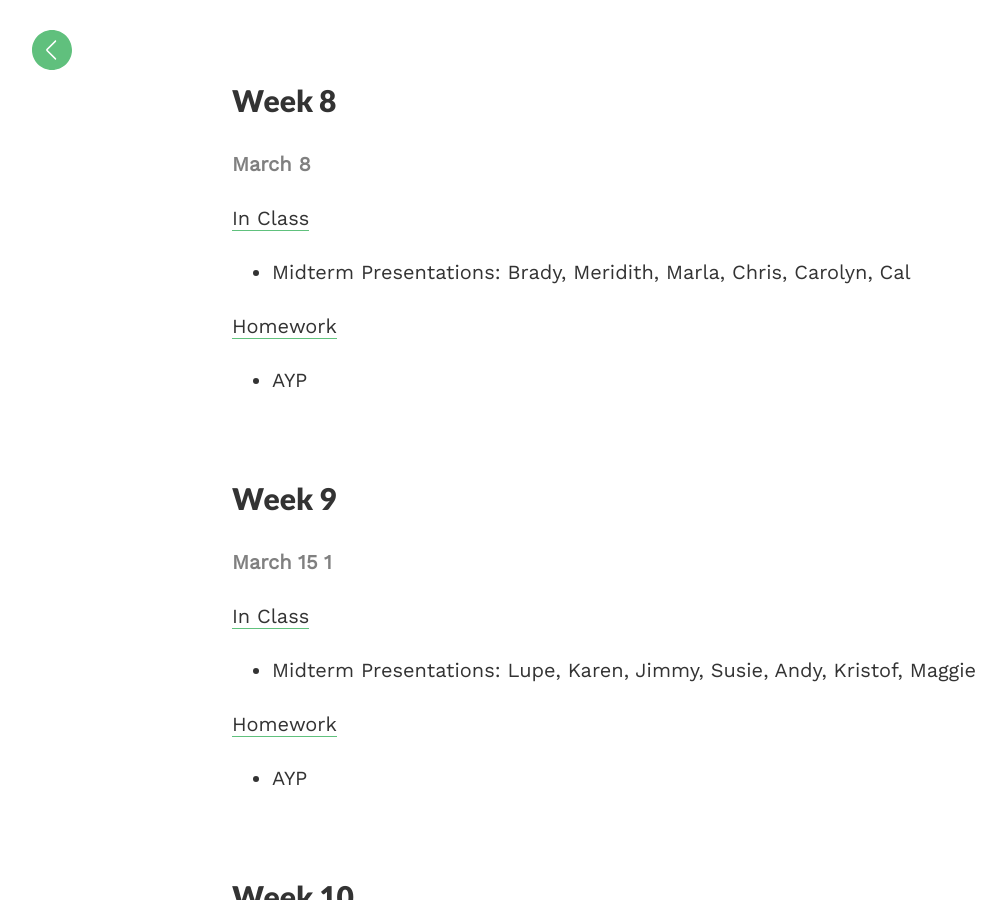
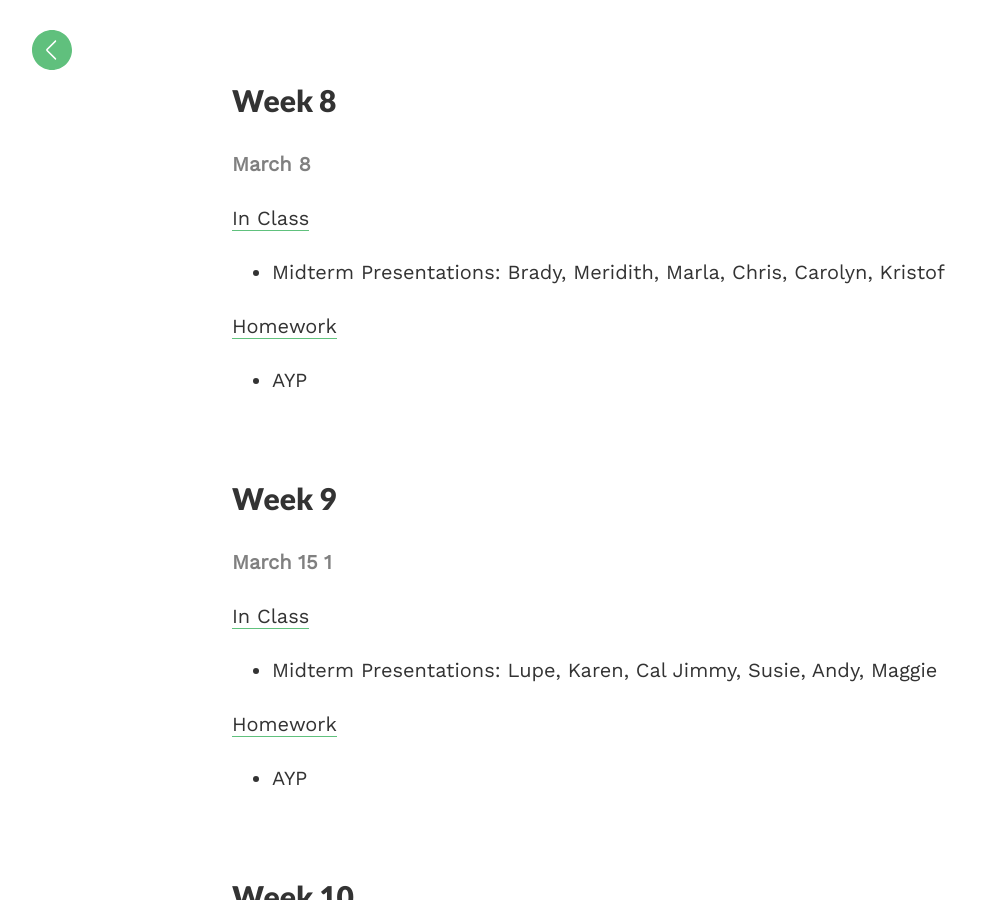
Before and after one commit to coloringchaos/capstone-s17, a Jekyll site: the page built from _posts/2017-01-16-schedule.md, in a window 1280 px wide and 900 px high, scrolled down 4363 px. Shown: the whole window, without its empty margins (8-1014 px from the left). Built offline with Jekyll 4.4.1, drawn with Linux system fonts in a browser that asks for light colours; part of the change alters nothing that is shown.

```diff
--- a/_posts/2017-01-16-schedule.md
+++ b/_posts/2017-01-16-schedule.md
@@ -165,7 +165,7 @@ You must have an approved Capstone project to continue the semester.*
 
 <span class="underlined">In Class</span>
 
-+ Midterm Presentations: Brady, Meridith, Marla, Chris, Carolyn, Cal
++ Midterm Presentations: Brady, Meridith, Marla, Chris, Carolyn, Kristof
 
 <span class="underlined">Homework</span>
 
@@ -179,7 +179,7 @@ You must have an approved Capstone project to continue the semester.*
 
 <span class="underlined">In Class</span>
 
-+ Midterm Presentations: Lupe, Karen, Jimmy, Susie, Andy, Kristof, Maggie
++ Midterm Presentations: Lupe, Karen, Cal Jimmy, Susie, Andy, Maggie
 
 <span class="underlined">Homework</span>
 
```
